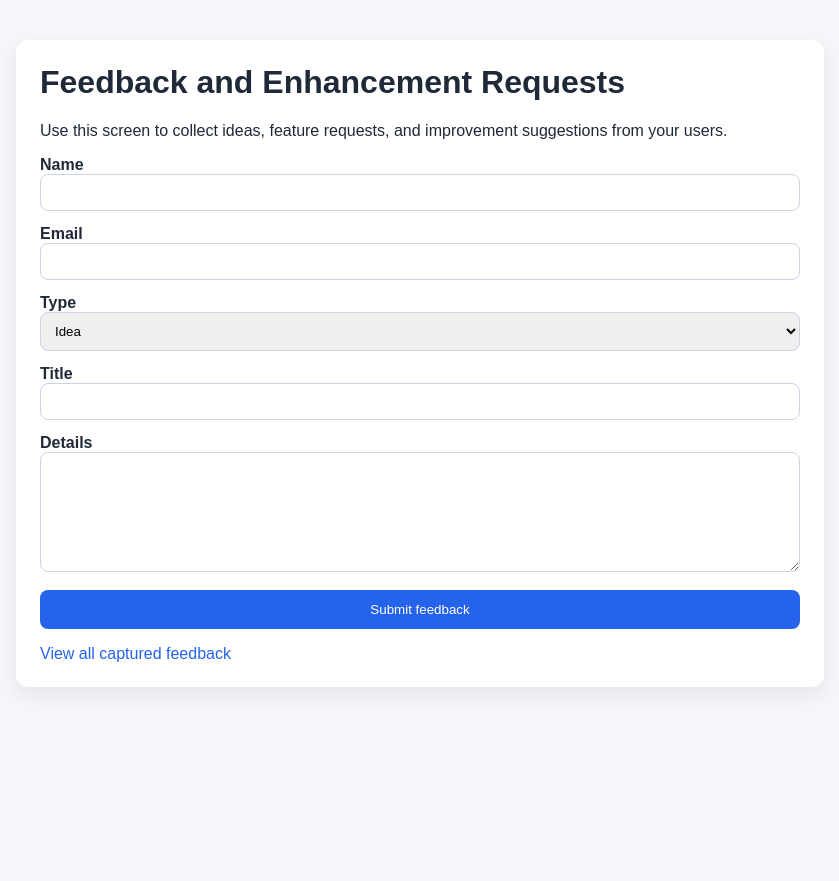
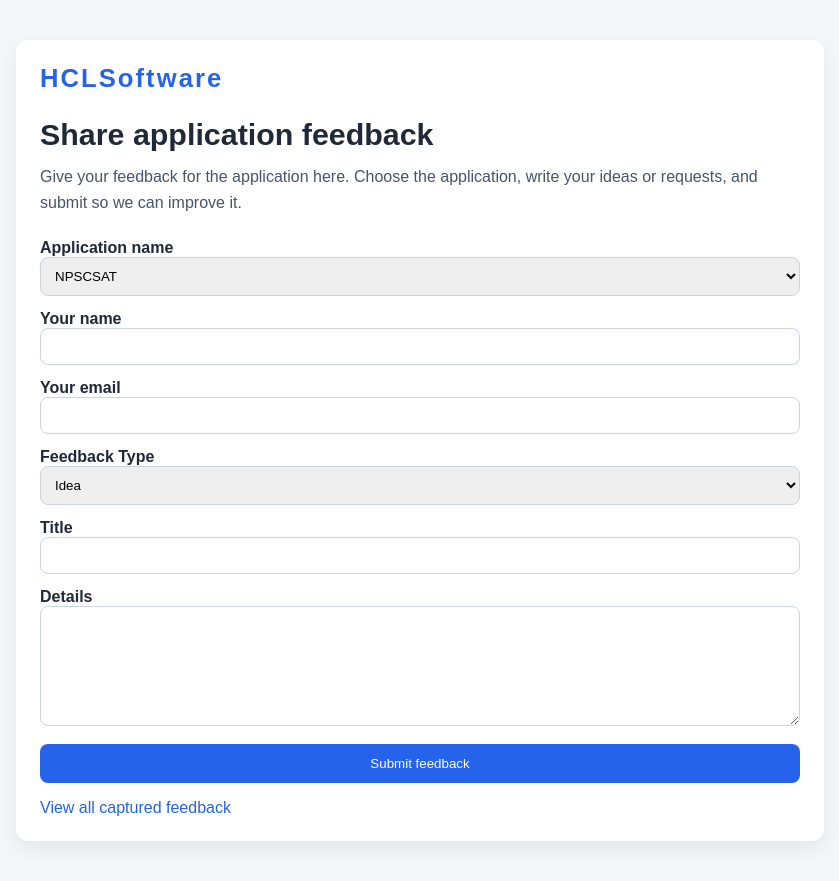
Before and after one commit to biswajitbehera1606-ai/feedback-capture-app, a Flask app: page / in a window 1280 px wide. Shown: the whole page, without its empty margins (220-1059 px from the left). Before the commit the page ends 690 px from the top, so only its background shows below. Run offline with Flask 3, Linux system fonts and the light colour scheme.

Commit message:
Update feedback capture UI and app selection

```diff
--- a/app.py
+++ b/app.py
@@ -20,6 +20,7 @@ db = SQLAlchemy(app)
 
 class Feedback(db.Model):
     id = db.Column(db.Integer, primary_key=True)
+    app_name = db.Column(db.String(80), nullable=False)
     name = db.Column(db.String(120), nullable=False)
     email = db.Column(db.String(200), nullable=False)
     feedback_type = db.Column(db.String(50), nullable=False)
@@ -29,7 +30,7 @@ class Feedback(db.Model):
     created_at = db.Column(db.DateTime, default=datetime.utcnow)
 
     def __repr__(self):
-        return f"<Feedback {self.title}>"
+        return f"<Feedback {self.app_name} - {self.title}>"
 
 
 with app.app_context():
@@ -45,15 +46,17 @@ def index():
 def submit_feedback():
     name = request.form.get("name", "").strip()
     email = request.form.get("email", "").strip()
+    app_name = request.form.get("app_name", "NPSCSAT").strip()
     feedback_type = request.form.get("feedback_type", "idea").strip()
     title = request.form.get("title", "").strip()
     message = request.form.get("message", "").strip()
 
-    if not all([name, email, title, message]):
+    if not all([app_name, name, email, title, message]):
         flash("Please fill in all required fields.")
         return redirect(url_for("index"))
 
     feedback = Feedback(
+        app_name=app_name,
         name=name,
         email=email,
         feedback_type=feedback_type,
--- a/templates/index.html
+++ b/templates/index.html
@@ -7,7 +7,11 @@
     <style>
       body { font-family: Arial, sans-serif; margin: 0; background: #f5f7fb; color: #1f2937; }
       .container { max-width: 760px; margin: 40px auto; background: white; padding: 24px; border-radius: 12px; box-shadow: 0 8px 24px rgba(0,0,0,0.08); }
-      h1 { margin-top: 0; }
+      .header { display: flex; align-items: center; gap: 14px; margin-bottom: 24px; }
+      .logo { display: inline-flex; align-items: center; }
+      .brand-text { font-size: 1.6rem; font-weight: 700; letter-spacing: 0.08em; color: #2563eb; font-family: Arial, sans-serif; }
+      h1 { margin: 0; font-size: 1.9rem; }
+      .subtitle { margin: 12px 0 24px; color: #475569; line-height: 1.6; }
       .alert { padding: 10px 14px; border-radius: 8px; margin-bottom: 16px; background: #ecfdf3; color: #047857; }
       .form-grid { display: grid; gap: 14px; }
       label { font-weight: 600; }
@@ -19,8 +23,13 @@
   </head>
   <body>
     <div class="container">
-      <h1>Feedback and Enhancement Requests</h1>
-      <p>Use this screen to collect ideas, feature requests, and improvement suggestions from your users.</p>
+      <div class="header">
+        <div class="logo">
+          <span class="brand-text">HCLSoftware</span>
+        </div>
+      </div>
+      <h1>Share application feedback</h1>
+      <p class="subtitle">Give your feedback for the application here. Choose the application, write your ideas or requests, and submit so we can improve it.</p>
 
       {% with messages = get_flashed_messages() %}
         {% if messages %}
@@ -32,15 +41,23 @@
 
       <form action="/submit" method="post" class="form-grid">
         <div>
-          <label for="name">Name</label>
+          <label for="app_name">Application name</label>
+          <select id="app_name" name="app_name" required>
+            <option value="NPSCSAT">NPSCSAT</option>
+            <option value="CAMT">CAMT</option>
+            <option value="queue_shift_management">Queue Shift Management</option>
+          </select>
+        </div>
+        <div>
+          <label for="name">Your name</label>
           <input id="name" name="name" required />
         </div>
         <div>
-          <label for="email">Email</label>
+          <label for="email">Your email</label>
           <input id="email" name="email" type="email" required />
         </div>
         <div>
-          <label for="feedback_type">Type</label>
+          <label for="feedback_type">Feedback Type</label>
           <select id="feedback_type" name="feedback_type">
             <option value="idea">Idea</option>
             <option value="enhancement">Enhancement</option>
```
Also changed, not shown: templates/feedbacks.html (+15 -3 lines), tests/test_app.py (+2 -1 lines).
